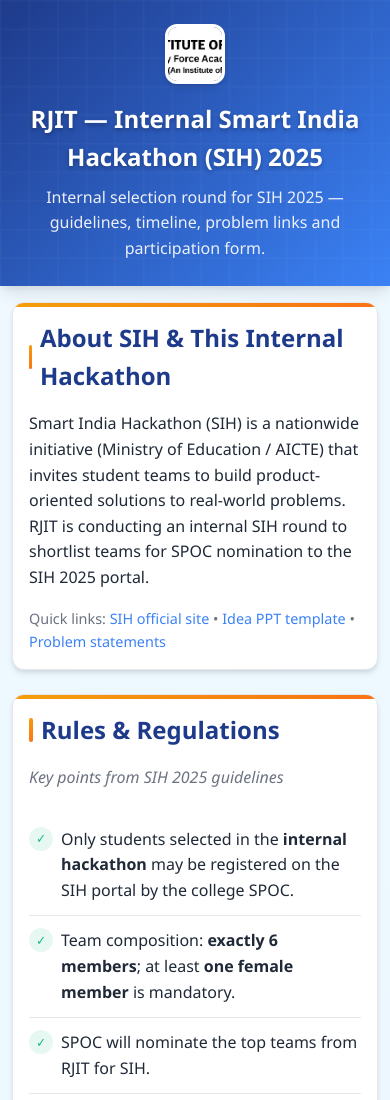
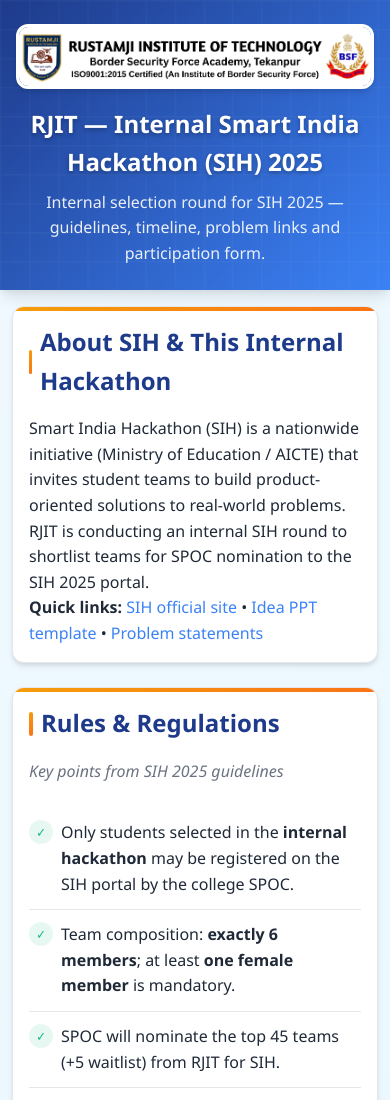
Before and after one commit to Account1-Shubham/SIH_Internal_hackathon, a plain HTML site: page index.html in a window 390 px wide. Shown: the top 1100 px of the page. Drawn offline with Linux system fonts and the light colour scheme.

Commit message:
changes for responsive site, and made the suggested changes

```diff
--- a/index.html
+++ b/index.html
@@ -23,7 +23,7 @@
 <p>
 Smart India Hackathon (SIH) is a nationwide initiative (Ministry of Education / AICTE) that invites student teams to build product-oriented solutions to real-world problems. RJIT is conducting an internal SIH round to shortlist teams for SPOC nomination to the SIH 2025 portal.
 </p>
-<p class="muted">Quick links: <a href="https://sih.gov.in" target="_blank">SIH official site</a> • <a href="https://sih.gov.in/letters/SIH2025-IDEA-Presentation-Format.pptx" target="_blank">Idea PPT template</a> • <a href="https://sih.gov.in/sih2025PS" target="_blank">Problem statements</a></p>
+<p ><strong>Quick links: </strong><a href="https://sih.gov.in" target="_blank">SIH official site</a> • <a href="https://sih.gov.in/letters/SIH2025-IDEA-Presentation-Format.pptx" target="_blank">Idea PPT template</a> • <a href="https://sih.gov.in/sih2025PS" target="_blank">Problem statements</a></p>
 </section>
 
 <section class="card">
@@ -32,7 +32,7 @@
 <ul>
 <li>Only students selected in the <strong>internal hackathon</strong> may be registered on the SIH portal by the college SPOC.</li>
 <li>Team composition: <strong>exactly 6 members</strong>; at least <strong>one female member</strong> is mandatory.</li>
-<li>SPOC will nominate the top teams from RJIT for SIH.</li>
+<li>SPOC will nominate the top 45 teams (+5 waitlist) from RJIT for SIH.</li>
 <li>Each team must nominate a team leader (official point of contact) and submit the idea on the SIH portal using the required idea template / PPT.</li>
 <li>Project submission for the SIH portal requires the Idea PPT and a link to the design/artifact (as per SIH instructions).</li>
 <li>Any differing/extra rules (stipends, travel, deployment of winner projects) will follow SIH official guidelines and ministry instructions.</li>
@@ -43,7 +43,7 @@
 <div class="col">
 <h2>Timeline &amp; Important Dates</h2>
 <ul>
-<li><strong>Internal Hackathon (RJIT):</strong> <em>26 and 27 September</em> <span class="status-badge status-upcoming">Upcoming</span></li>
+<li><strong>Internal Hackathon (RJIT):</strong> <em>27 September</em> <span class="status-badge status-upcoming">Upcoming</span></li>
 <li><strong>SPOC (Single Point of Contact): </strong>Prof. Gaurav Bhardwaj</li>
 </ul>
 
@@ -89,12 +89,12 @@
 <iframe src="https://docs.google.com/forms/d/e/1FAIpQLSeooKNP44klI5BBu5OjBVAk0Rcgwkamtd-qo6DTRjQG0BWHWA/viewform?embedded=true" width="100%" height="700" frameborder="0" title="RJIT SIH 2025 Registration Form">Loading registration form...</iframe>
 <p class="muted">If the form doesn't appear, <a href="https://docs.google.com/forms/d/e/1FAIpQLSeooKNP44klI5BBu5OjBVAk0Rcgwkamtd-qo6DTRjQG0BWHWA/viewform" target="_blank">open registration form in new tab</a>.</p>
 </div>
-<div style="background: var(--light); padding: 1.5rem; border-radius: 12px; border: 1px solid var(--border); margin-top: 1rem;">
+<!-- <div style="background: var(--light); padding: 1.5rem; border-radius: 12px; border: 1px solid var(--border); margin-top: 1rem;">
 <p><strong>Contact for queries:</strong></p>
 <p><strong>Prof. Gaurav Bhardwaj</strong><br>
 Email: <em>gauravbhardwaj@rjit.ac.in</em><br>
 Phone: <em>9977469922</em></p>
-</div>
+</div> -->
 </section>
 
 <section class="card">
--- a/style.css
+++ b/style.css
@@ -371,8 +371,8 @@
   }
 
   .logo {
-    width: 60px;
-    height: 60px;
+    width: 100%;
+    height: auto;
   }
 
   .header1 h1 {
```
